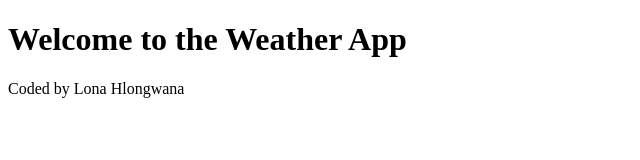
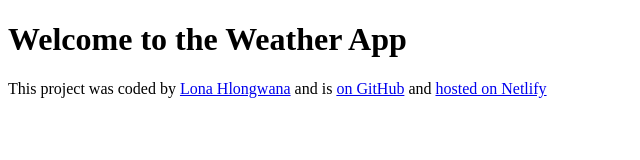
Before and after one commit to LonaHlongs/WeatherAppppp, a plain HTML site: page index.html in a window 1280 px wide. Shown: the whole page, without its empty margins (0-640 px from the left). Drawn offline with Linux system fonts and the light colour scheme.

Commit message:
Added links to the footer

```diff
--- a/index.html
+++ b/index.html
@@ -11,6 +11,6 @@
    </h1>
 
 
-   <footer>Coded by Lona Hlongwana</footer>
+   <footer>This project was coded by <a href="https://github.com/" target="_blank">Lona Hlongwana</a> and is <a href="https://github.com/LonaHlongs/My-WeatherApp--" target="_blank">on GitHub</a> and <a href="https://app.netlify.com/teams/lonahlongs/sites" target="_blank"> hosted on Netlify</a></footer>
 </body>
 </html>
```
